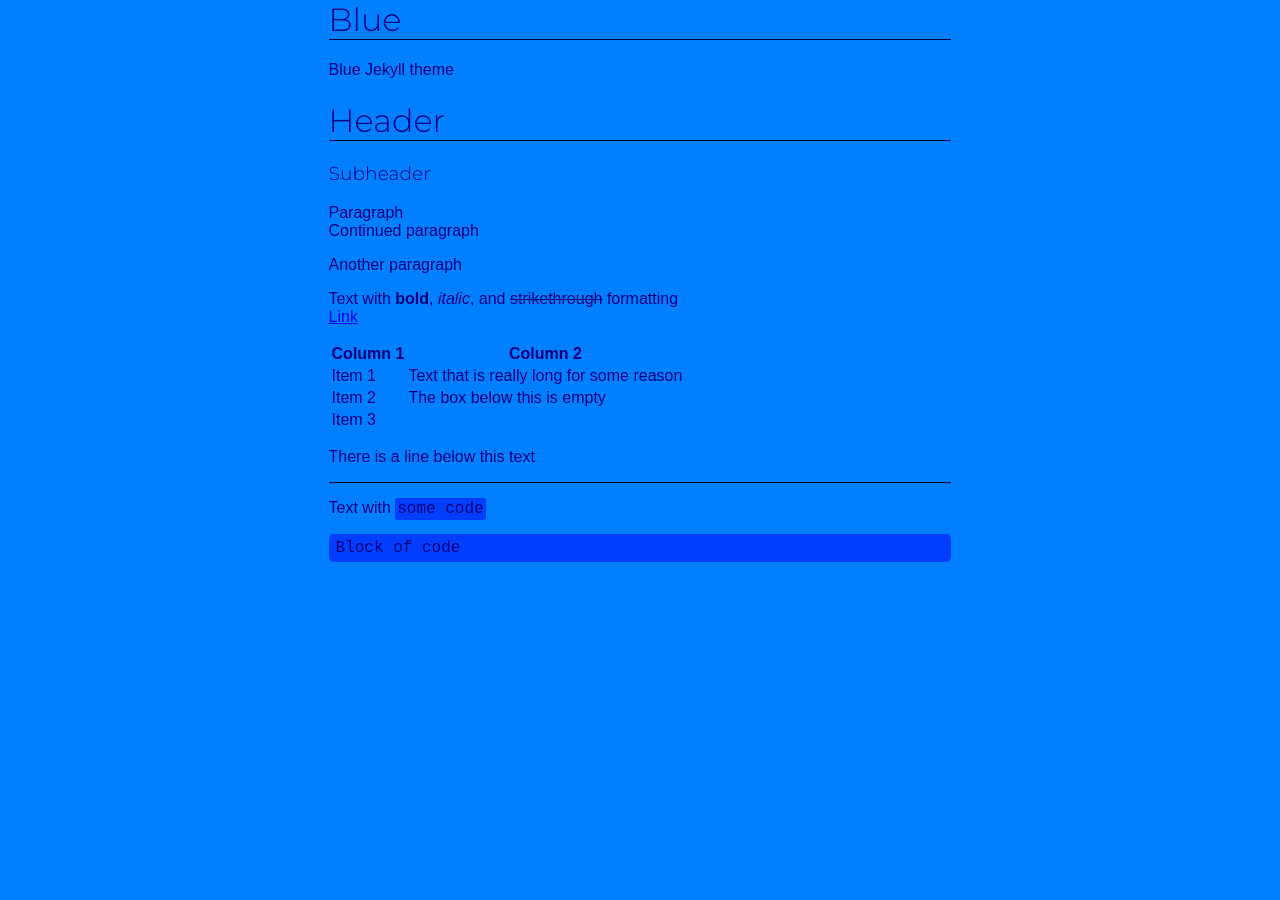
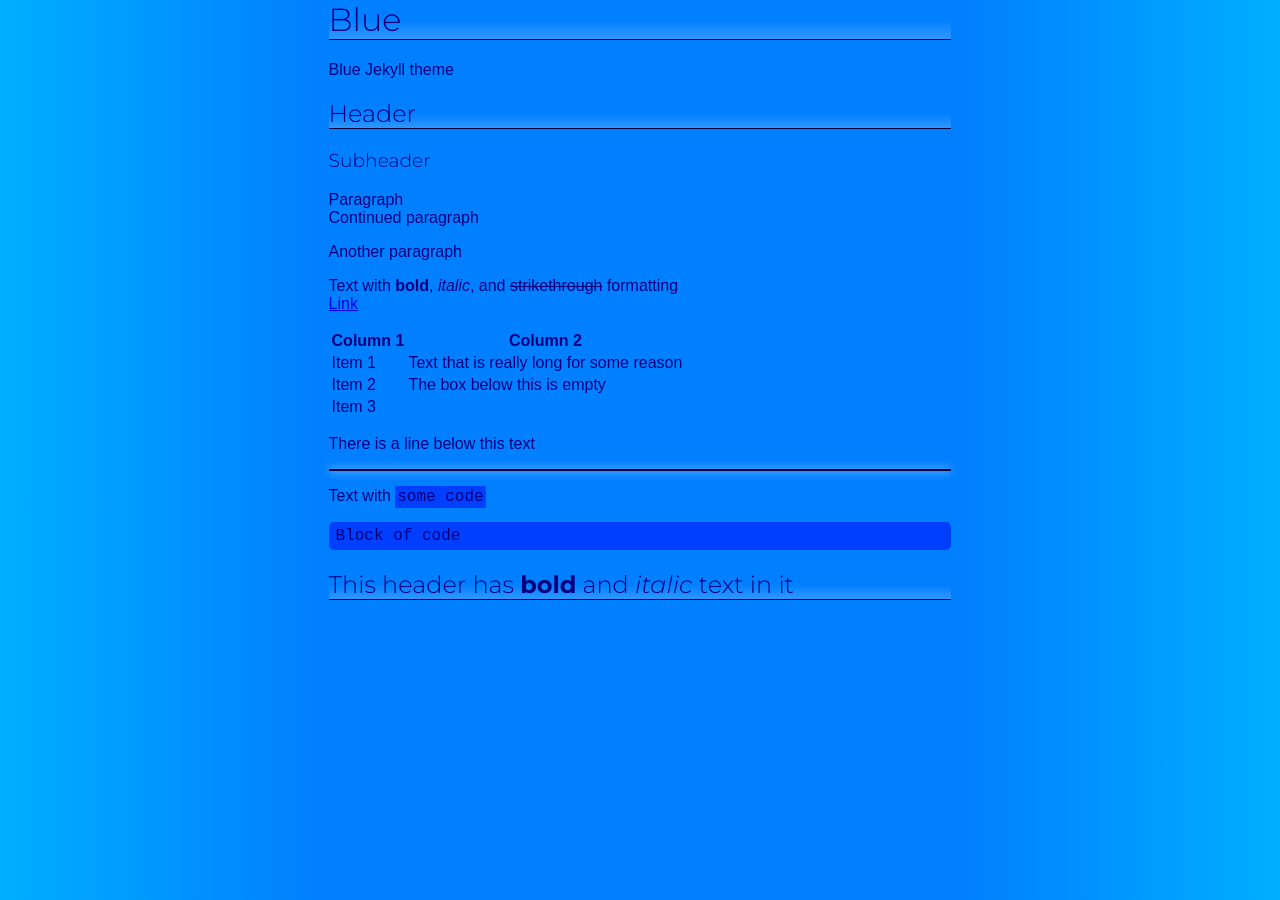
Before and after one commit to SuperYoshi10000/BlueTonic, a Jekyll site: the page built from index.md, in a window 1280 px wide. Built offline with Jekyll 4.4.1, drawn with Linux system fonts in a browser that asks for light colours; some web fonts are replaced.

Commit message:
make lines look cool, add hover effects

````diff
--- a/_sass/base.scss
+++ b/_sass/base.scss
@@ -2,13 +2,20 @@
 
 * {
   --color-bg: #007fff;
+  --color-bga: #00afff;
   --color-bg2: #003fff;
+  --color-header-highlight: #ffffff2f;
   --color-fg: #00007f;
   --color-line: #00003f;
+
+  transition: 0.2s ease;
+}
+
+:root {
+  background: linear-gradient(to right, var(--color-bga) 0%, var(--color-bg) calc(50% - 40ch), var(--color-bg) calc(50% + 40ch), var(--color-bga) 100%);
 }
 
 body {
-  background-color: var(--color-bg);
   font-family: "Special Gothic", sans-serif;
   margin: auto;
   max-width: 70ch;
@@ -20,11 +27,13 @@ h1, h2, h3, h4, h5, h6 {
   font-weight: 300;
 }
 h1, h2 {
+  background: linear-gradient(to bottom, transparent 50%, var(--color-header-highlight) 100%);
   border-bottom: 1px solid var(--color-line);
 }
 hr {
   border: none;
-  border-bottom: 1px solid var(--color-line);
+  border-bottom: 2px solid var(--color-line);
+  box-shadow: 0 0 10px #ffffff;
 }
 
 pre, code {
@@ -39,3 +48,7 @@ pre {
   padding: 5px;
   border-radius: 5px;
 }
+
+:is(h1, h2):hover {
+  font-weight: bolder;
+}
--- a/index.md
+++ b/index.md
@@ -6,7 +6,7 @@ layout: default
 # Blue
 Blue Jekyll theme
 
-# Header
+## Header
 ### Subheader
 Paragraph
 Continued paragraph
@@ -30,3 +30,5 @@ Text with `some code`
 ```
 Block of code
 ```
+
+## This header has **bold** and *italic* text in it
````
